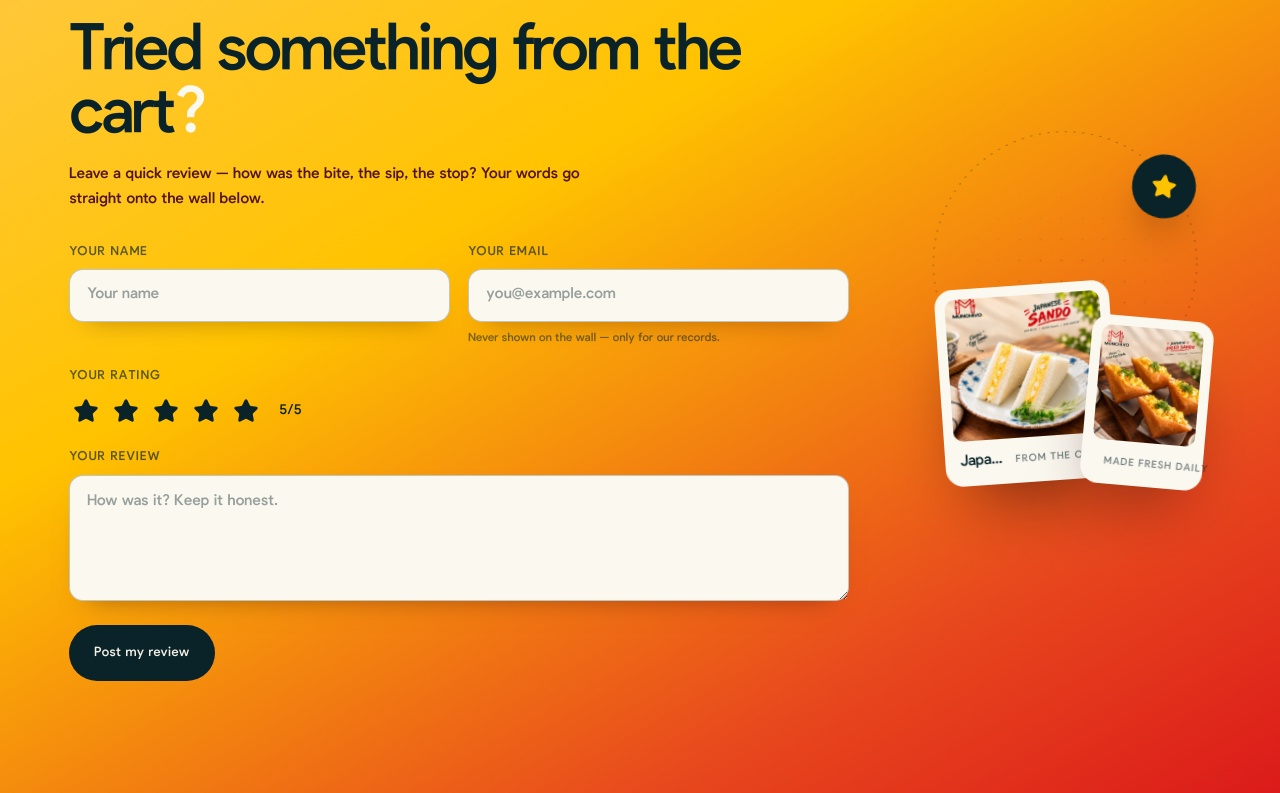
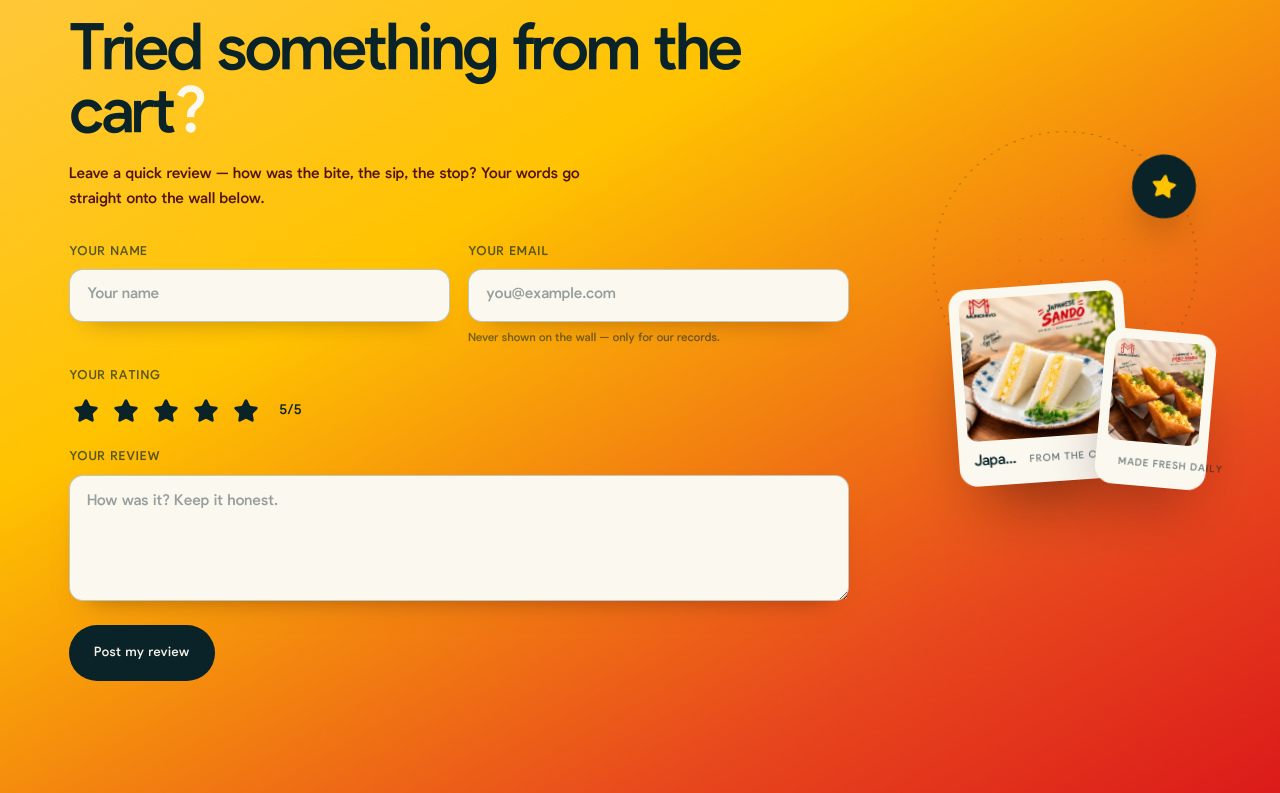
Before and after one commit to DipuOzi/Munchivo, a React (Vite) app: page /reviews in a window 1280 px wide. Shown: the part 1802-2595 px from the top of the page. Built offline with nearby package versions, Linux system fonts and the light colour scheme.

Commit message:
Shift review polaroids further right

```diff
--- a/src/index.css
+++ b/src/index.css
@@ -1240,9 +1240,9 @@ a.social-card:hover .social-icon { color: rgba(243, 239, 230, 0.18); }
 .rvw-visual-card figcaption { display: flex; align-items: baseline; justify-content: space-between; gap: 8px; padding: 10px 5px 12px; }
 .rvw-visual-card strong { overflow: hidden; min-width: 0; text-overflow: ellipsis; white-space: nowrap; font-size: 15px; font-weight: 700; letter-spacing: -0.02em; color: var(--dark); }
 .rvw-visual-card figcaption span { flex: none; font-size: 10px; font-weight: 700; letter-spacing: 0.1em; text-transform: uppercase; color: rgba(9, 35, 40, 0.55); }
-.rvw-visual-card--main { left: 7%; top: 42%; width: min(60%, 280px); z-index: 2; rotate: -4deg; animation: rvw-bob 5.4s ease-in-out infinite alternate; }
+.rvw-visual-card--main { left: 12%; top: 42%; width: min(60%, 280px); z-index: 2; rotate: -4deg; animation: rvw-bob 5.4s ease-in-out infinite alternate; }
 .rvw-visual-card--main .rvw-visual-media img { aspect-ratio: 1 / 0.92; }
-.rvw-visual-card--side { left: 57%; bottom: 4%; width: min(42%, 205px); z-index: 3; rotate: 5deg; animation: rvw-bob 6.2s ease-in-out -1.6s infinite alternate; }
+.rvw-visual-card--side { left: 62%; bottom: 4%; width: min(38%, 195px); z-index: 3; rotate: 5deg; animation: rvw-bob 6.2s ease-in-out -1.6s infinite alternate; }
 .rvw-visual-card--side .rvw-visual-media img { aspect-ratio: 1 / 1.12; }
 .rvw-visual-star {
   position: absolute; right: 5%; top: 5%; display: grid; place-items: center;
```
Also changed, not shown: public/build-id.txt.
